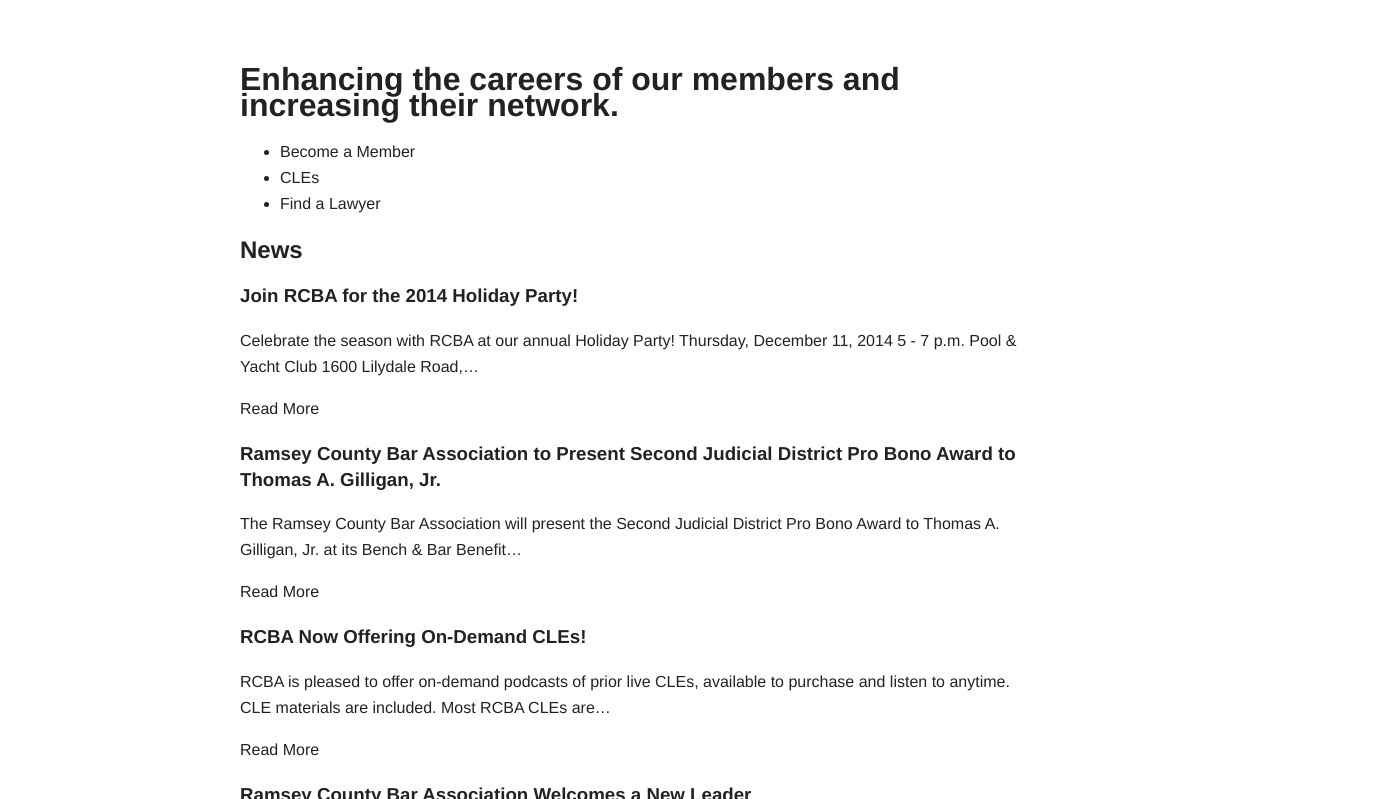
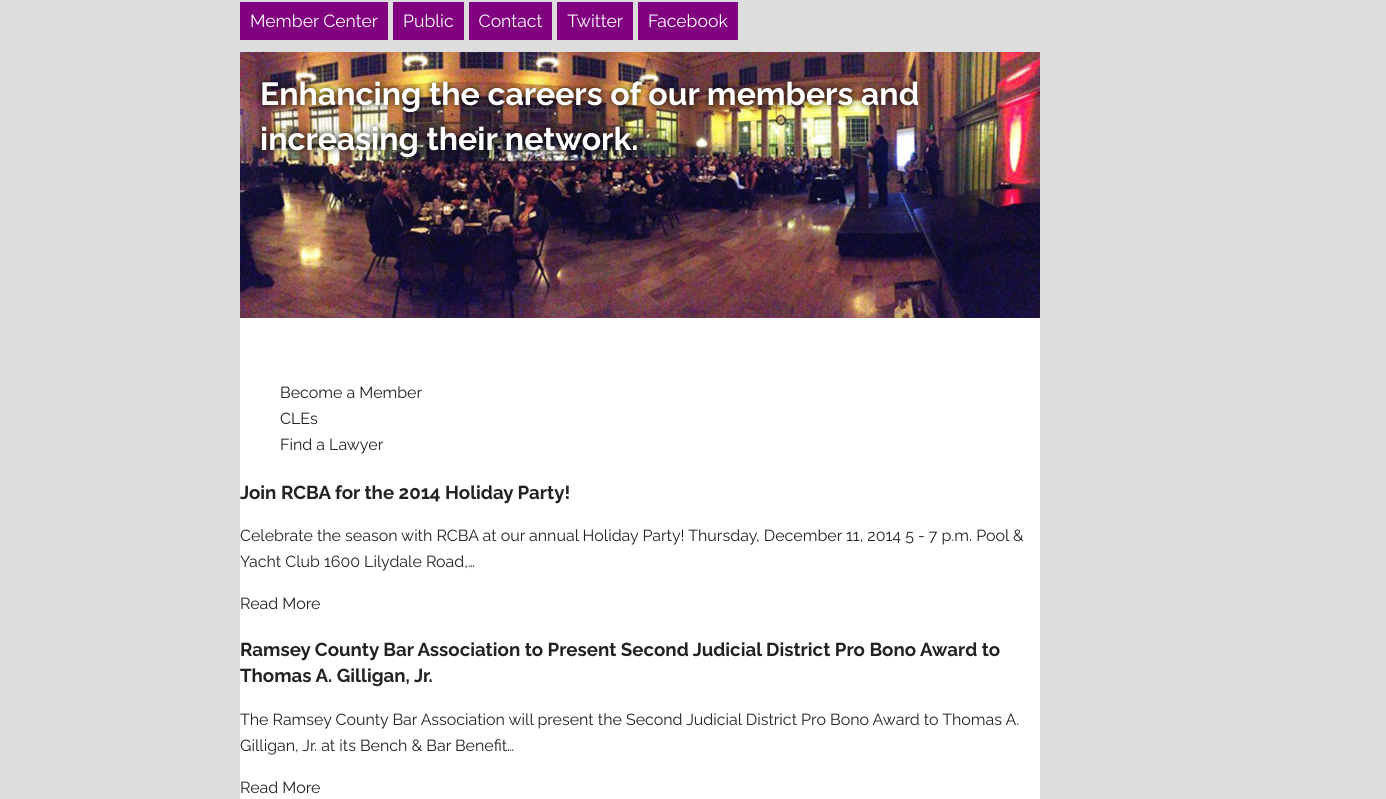
Before and after one commit to rachmweeks/final_project, a plain HTML site: page index.html in a window 1280 px wide. Shown: the part 144-943 px from the top of the page, 1386 px wide, since content can reach past the window. Drawn offline with nearby package versions, Linux system fonts and the light colour scheme.

Commit message:
drop-down menu finished, main header started

```diff
--- a/css/main.css
+++ b/css/main.css
@@ -70,28 +70,7 @@ body {
     margin: 0 5%;
 }
 
-/* ===================
-    ALL: Orange Theme
-   =================== */
 
-.header-container {
-    border-bottom: 20px solid #e44d26;
-}
-
-.footer-container,
-.main aside {
-    border-top: 20px solid #e44d26;
-}
-
-.header-container,
-.footer-container,
-.main aside {
-    background: #f16529;
-}
-
-.title {
-    color: white;
-}
 
 
 /* ==============
@@ -159,18 +138,7 @@ body {
                 box-shadow: 0 5px 10px #aaa;
     }
 
-/* ============
-    WIDE: Menu
-   ============ */
 
-    .title {
-        float: left;
-    }
-
-    nav {
-        float: right;
-        width: 38%;
-    }
 
 /* ============
     WIDE: Main
--- a/css/rstyle.css
+++ b/css/rstyle.css
@@ -1,25 +1,55 @@
 body {
-	margin-top: 80px;
-	width: 800px;
+	width: 70%;
+	max-width: 800px;
+	min-width: 525px;
 	margin: 0 auto 20px auto;
+	font-family: 'Raleway', sans-serif;
+	background-color: #ddd;
 }
 
-header img {
-	postion: relative;
+header {
+	background-color: #fff;
+}
+
+main {
+	position: relative;
+	top: 45px;
+	background-color: #fff;
+}
+
+#benefitpic {
+	background-image: url(../img/benefit.png);
+	background-repeat: no-repeat;
+	color: white;
+	text-shadow: 0px 0px 6px black;
+	max-width: 800px;
+	height: 266px;
+	padding: 20px;
+	line-height: 1.4em;
+}
+
+main li {
+	text-decoration: none;
+	display: block;
 }
 
 
-main {
-	clear: both;
-	margin-top: 80px;
+section {
+	background-color: #fff;
 }
 
+header nav {
+	position: absolute;
+	clear: both;
+	z-index: 1;
+}
+
+
 nav ul {
-	width: 650px;
+	width: 800px;
 	height: 100px;
 	padding: 0 0 20px 0;
 	color: white;
-	position: absolute;
 	clear: both;
 }
 
@@ -31,7 +61,7 @@ nav li {
 	padding: 6px 10px;
 	margin-right: 5px;
 	background-color: purple;
-	font-size: 1.2em;
+	font-size: 1.1em;
 }
 
 nav li a {
@@ -48,7 +78,7 @@ nav li ul {
 	display: none;
 	position: absolute;
 	padding: 0;
-	background-color: white;
+	width: 500px;
 }
 
 nav li:hover ul {
--- a/index.html
+++ b/index.html
@@ -4,7 +4,7 @@
         <meta charset="utf-8">
         <meta http-equiv="X-UA-Compatible" content="IE=edge">
         <title>Ramsey County Bar Association</title>
-        <meta name="description" content="">
+        <link href='http://fonts.googleapis.com/css?family=Raleway:400,700' rel='stylesheet' type='text/css'>
         <meta name="viewport" content="width=device-width, initial-scale=1">
 
         <link rel="stylesheet" href="css/normalize.min.css">
@@ -54,7 +54,7 @@
 		</header>
 
 		<main>
-			<h1>Enhancing the careers of our members and increasing their network.</h1>
+			<h1 id="benefitpic">Enhancing the careers of our members and increasing their network.</h1>
 			<ul>
 				<li>Become a Member</li>
 				<li>CLEs</li>
```
Also changed, not shown: img/benefit.png (added).
